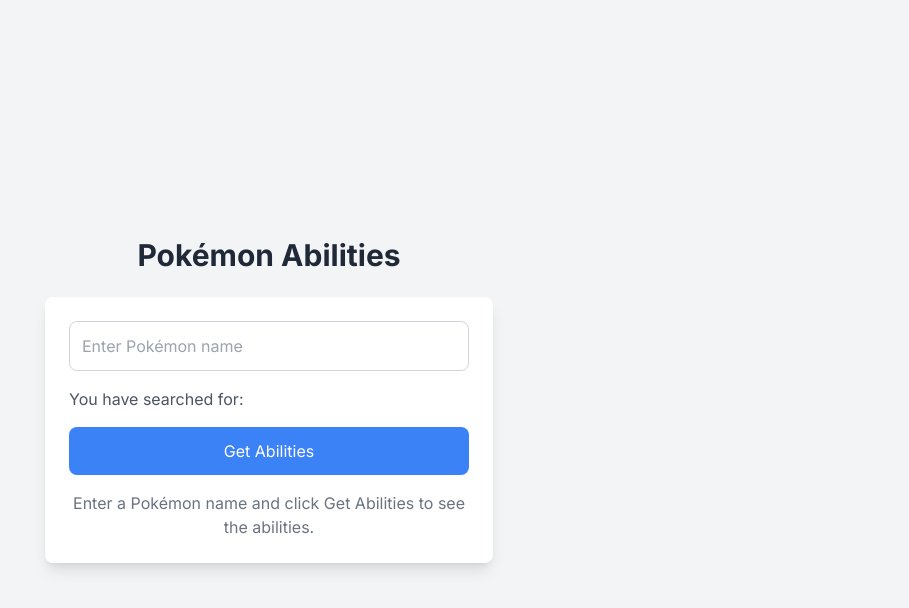
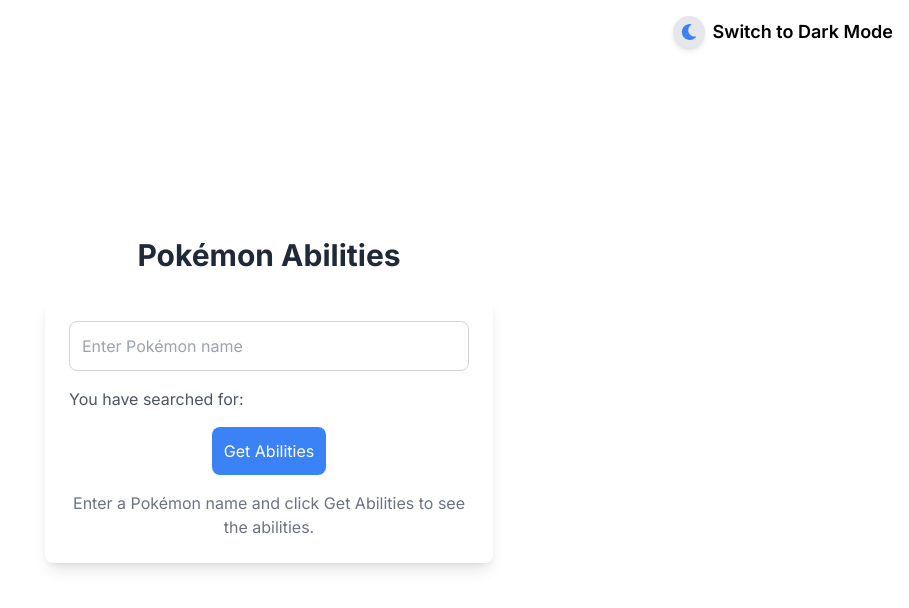
Before and after one commit to LucasReisV1337/pokedex-in, a Next.js app: page / in a window 1280 px wide. Shown: the top 608 px of the page, without its empty margins (371-1280 px from the left). Built offline with nearby package versions, Linux system fonts and the light colour scheme.

Commit message:
feat: :sparkles: created dark theme

```diff
--- a/package.json
+++ b/package.json
@@ -12,7 +12,8 @@
     "axios": "^1.7.5",
     "next": "14.2.7",
     "react": "^18",
-    "react-dom": "^18"
+    "react-dom": "^18",
+    "react-icons": "^5.3.0"
   },
   "devDependencies": {
     "@types/node": "^20",
--- a/src/app/page.tsx
+++ b/src/app/page.tsx
@@ -1,6 +1,7 @@
 "use client";
 import { useState, useEffect } from 'react';
 import axios from 'axios';
+import { FaMoon, FaSun } from 'react-icons/fa'; // Adicione ícones para alternar entre modos
 
 export default function Home() {
   const [pokemon, setPokemon] = useState('');
@@ -9,8 +10,14 @@
   const [abilities, setAbilities] = useState<string[]>([]);
   const [error, setError] = useState<string | null>(null);
   const [loading, setLoading] = useState<boolean>(false);
+  const [darkMode, setDarkMode] = useState<boolean>(false);
 
   useEffect(() => {
+    const savedDarkMode = localStorage.getItem('darkMode') === 'true';
+    setDarkMode(savedDarkMode);
+    if (savedDarkMode) {
+      document.documentElement.classList.add('dark');
+    }
     const lastSearch = localStorage.getItem('lastSearchedPokemon');
     if (lastSearch) {
       setPokemonLS(lastSearch);
@@ -52,45 +59,64 @@
       setPokemon('');
     }
   };
+  const toggleDarkMode = () => {
+    const newDarkMode = !darkMode;
+    setDarkMode(newDarkMode);
+    localStorage.setItem('darkMode', newDarkMode.toString());
+    document.documentElement.classList.toggle('dark', newDarkMode);
+  };
 
   return (
-    <div className="flex flex-col items-center justify-center min-h-screen p-4 bg-gray-100">
-      <h1 className="text-3xl font-bold mb-6 text-gray-800">Pokémon Abilities</h1>
-      <div className="w-full max-w-md bg-white p-6 rounded-lg shadow-lg">
+    <div className="flex flex-col items-center justify-center min-h-screen p-4 bg-white dark:bg-gray-900 text-black dark:text-white transition-colors duration-300">
+      <div className="absolute top-4 right-4 flex items-center space-x-2">
+        <button
+          onClick={toggleDarkMode}
+          className="p-2 bg-gray-200 dark:bg-gray-700 rounded-full shadow-md hover:bg-gray-300 dark:hover:bg-gray-600 transition-colors duration-300"
+        >
+          {darkMode ? <FaSun className="text-yellow-500" /> : <FaMoon className="text-blue-500" />}
+        </button>
+        <span className="text-lg font-semibold dark:text-gray-300 cursor-pointer" onClick={toggleDarkMode}>
+          {darkMode ? 'Switch to Light Mode' : 'Switch to Dark Mode'}
+        </span>
+      </div>
+      <h1 className="text-3xl font-bold mb-6 text-gray-800 dark:text-gray-100">Pokémon Abilities</h1>
+      <div className="w-full max-w-md bg-white dark:bg-gray-800 p-6 rounded-lg shadow-lg">
         <input
           type="text"
           value={pokemon}
           onChange={(e) => setPokemon(e.target.value.toLowerCase())}
           placeholder="Enter Pokémon name"
-          className="w-full text-black p-3 border border-gray-300 rounded-lg mb-4 focus:outline-none focus:border-blue-500 transition duration-300"
+          className="w-full text-black dark:text-white p-3 border border-gray-300 dark:border-gray-600 rounded-lg mb-4 focus:outline-none focus:border-blue-500 dark:focus:border-blue-400 transition-colors duration-300"
         />
-        <p className="mb-4 text-gray-600">You have searched for: <strong>{pokemonLS}</strong></p>
+        <p className="mb-4 text-gray-600 dark:text-gray-300">You have searched for: <strong>{pokemonLS}</strong></p>
+        <div className="flex justify-center">
           <button
             onClick={handleSearch}
-          className="w-full bg-blue-500 text-white p-3 rounded-lg hover:bg-blue-600 transition duration-300"
+            className="bg-blue-500 text-white p-3 rounded-lg hover:bg-blue-600 dark:hover:bg-blue-400 transition-colors duration-300 ease-in-out transform hover:scale-105"
             disabled={loading}
           >
             {loading ? 'Loading...' : 'Get Abilities'}
           </button>
+        </div>
         {error && <p className="text-red-500 mt-4 text-center">{error}</p>}
         {abilities.length > 0 && (
-          <table className="mt-6 w-full border border-gray-300 rounded-lg">
+          <table className="mt-6 w-full border border-gray-300 dark:border-gray-600 rounded-lg">
             <thead>
-              <tr className="bg-gray-100 border-b">
-                <th className="p-3 text-left text-gray-700">Ability</th>
+              <tr className="bg-gray-100 dark:bg-gray-700 border-b">
+                <th className="p-3 text-left text-gray-700 dark:text-gray-300">Ability</th>
               </tr>
             </thead>
             <tbody>
               {abilities.map((ability, index) => (
                 <tr key={index} className="border-b">
-                  <td className="p-3 text-gray-800">{ability}</td>
+                  <td className="p-3 text-gray-800 dark:text-gray-200">{ability}</td>
                 </tr>
               ))}
             </tbody>
           </table>
         )}
         {abilities.length === 0 && !loading && !error && (
-          <p className="mt-4 text-gray-500 text-center">Enter a Pokémon name and click Get Abilities to see the abilities.</p>
+          <p className="mt-4 text-gray-500 dark:text-gray-400 text-center">Enter a Pokémon name and click Get Abilities to see the abilities.</p>
         )}
       </div>
     </div>
--- a/tailwind.config.ts
+++ b/tailwind.config.ts
@@ -1,6 +1,7 @@
 import type { Config } from "tailwindcss";
 
 const config: Config = {
+  darkMode: 'class',
   content: [
     "./src/pages/**/*.{js,ts,jsx,tsx,mdx}",
     "./src/components/**/*.{js,ts,jsx,tsx,mdx}",
```
Also changed, not shown: 1 other file (tests, documents, lock files or other folders). Lines whose indentation alone changed are shown as unchanged.
